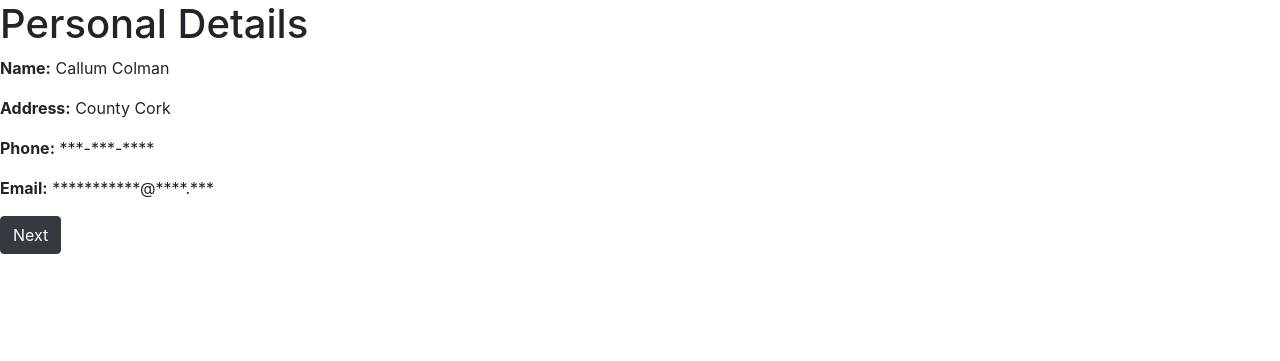
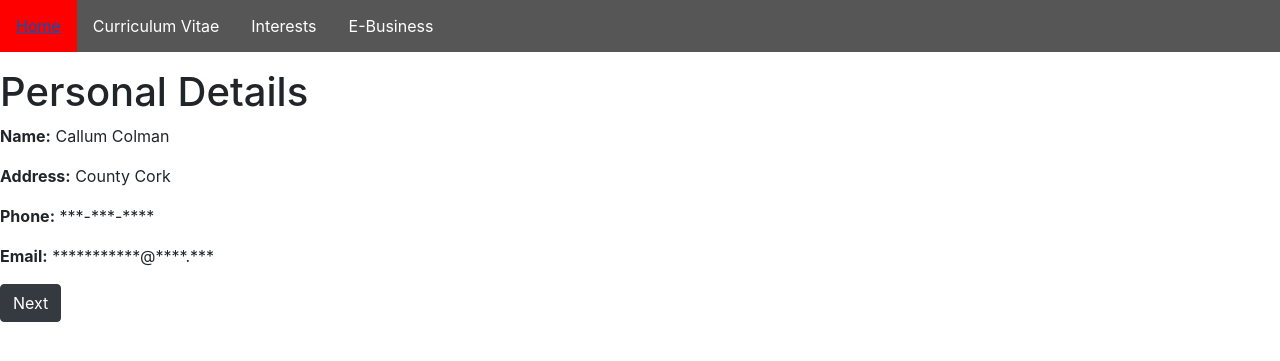
Before and after one commit to biscallylegs/is1113117389896, a PHP site: page /cv/cv_page1.html in a window 1280 px wide. Shown: the top 361 px of the page. Run offline with PHP 8.4, Linux system fonts and the light colour scheme; some libraries are stand-ins or nearby versions.

Commit message:
page piling fix

```diff
--- a/cv/cv_page1.html
+++ b/cv/cv_page1.html
@@ -5,13 +5,92 @@
         <title>Personal</title>
         <link rel="stylesheet" href="mystylesheet.css" type="text/css"/>
 
+         <style type="text/css">
+
+            ul {
+                list-style-type: none;
+                margin: 0;
+                padding: 0;
+                overflow: hidden;
+                background-color: #565656;
+
+            }
+
+            li {
+                float: left;
+            }
+
+            li a, .dropbtn {
+                display: inline-block;
+                color: white;
+                text-align: center;
+                padding: 14px 16px;
+                text-decoration: none;
+            }
+
+            li a:hover, .dropdown:hover .dropbtn {
+                background-color: red;
+            }
+
+            li.dropdown {
+                display: inline-block;
+            }
+
+            .dropdown-content {
+                display: none;
+                position: absolute;
+                background-color: #f9f9f9;
+                min-width: 160px;
+                box-shadow: 0px 8px 16px 0px rgba(0,0,0,0.2);
+                z-index: 1;
+            }
+
+            .dropdown-content a {
+                color: black;
+                padding: 12px 16px;
+                text-decoration: none;
+                display: block;
+                text-align: left;
+
+            }
+
+            .dropdown-content a:hover {background-color: #f1f1f1}
+
+            .dropdown:hover .dropdown-content {
+                display: block;
+            }
+        </style>
+
         <!--Adding Bootstrap-->
         <link rel="stylesheet" href="https://maxcdn.bootstrapcdn.com/bootstrap/4.0.0/css/bootstrap.min.css" integrity="sha384-Gn5384xqQ1aoWXA+058RXPxPg6fy4IWvTNh0E263XmFcJlSAwiGgFAW/dAiS6JXm" crossorigin="anonymous">
         <script src="https://code.jquery.com/jquery-3.2.1.slim.min.js" integrity="sha384-KJ3o2DKtIkvYIK3UENzmM7KCkRr/rE9/Qpg6aAZGJwFDMVNA/GpGFF93hXpG5KkN" crossorigin="anonymous"></script>
         <script src="https://cdnjs.cloudflare.com/ajax/libs/popper.js/1.12.9/umd/popper.min.js" integrity="sha384-ApNbgh9B+Y1QKtv3Rn7W3mgPxhU9K/ScQsAP7hUibX39j7fakFPskvXusvfa0b4Q" crossorigin="anonymous"></script>
         <script src="https://maxcdn.bootstrapcdn.com/bootstrap/4.0.0/js/bootstrap.min.js" integrity="sha384-JZR6Spejh4U02d8jOt6vLEHfe/JQGiRRSQQxSfFWpi1MquVdAyjUar5+76PVCmYl" crossorigin="anonymous"></script>
 
-    </head>
+
+</head>
+<body>
+
+<ul>
+  <li><a href="homepage.html">Home</a></li>
+  <li class="dropdown">
+    <a href="javascript:void(0)" class="dropbtn">Curriculum Vitae</a>
+    <div class="dropdown-content">
+      <a href="cv/cv_page1.html">Personal Information</a>
+      <a href="cv/cv_page2.html">Education</a>
+      <a href="cv/cv_page3.html">Work Experience</a>
+    </div>
+  </li>
+  <li class="dropdown">
+    <a href="javascript:void(0)" class="dropbtn">Interests</a>
+    <div class="dropdown-content">
+      <a href="interests/sports.html">Sports</a>
+      <a href="interests/travel.html">Travel</a>
+      <a href="#">Link 3</a>
+    </div>
+  </li>
+  <li><a href="Ebus1.php">E-Business</a></li>
+</ul>
 
 
     <body>
--- a/interests/int_pages.css
+++ b/interests/int_pages.css
@@ -1,13 +1,13 @@
 #section1{
-        backgroud-color: rgb(238, 0, 90);
+        background-color: rgb(238, 0, 90);
 }
 
 #section2{
-        backgroud-color: rgb(44, 62, 80);
+        background-color: rgb(44, 62, 80);
 }
 
 #section3{
-        backgroud-color: rgb(51, 153, 204);
+        background-color: rgb(51, 153, 204);
 }
 
 .section{
```
Also changed, not shown: homepage.html (+9 -3 lines), interests/travel.html (+6 -3 lines), mystylesheet.css (line endings or trailing spaces).
